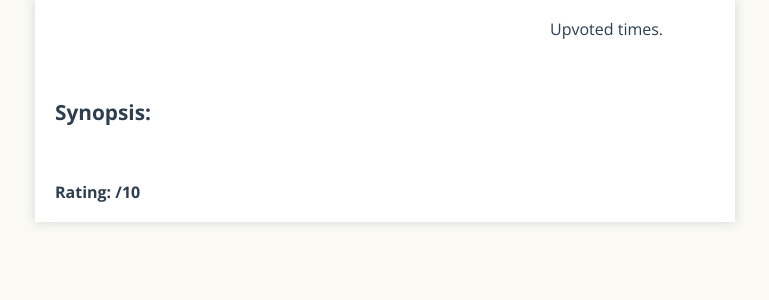
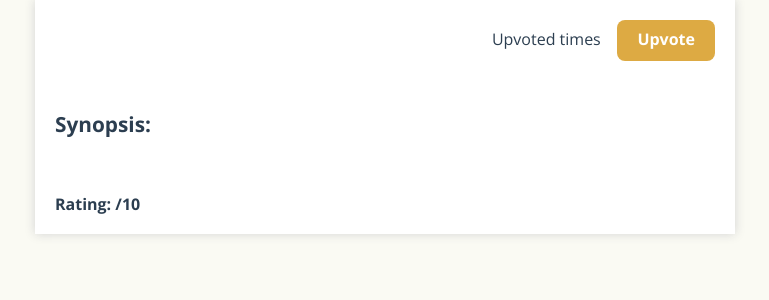
Before and after one commit to mladen/reedsy-frontend-engineer-challenge-vue, a Vue app: page /#/books/1 in a window 1280 px wide. Shown: the top 300 px of the page, without its empty margins (255-1024 px from the left). Built offline with nearby package versions, Linux system fonts and the light colour scheme; no server answers.

Commit message:
Added an Upvote button on a single book page

```diff
--- a/src/App.vue
+++ b/src/App.vue
@@ -46,10 +46,13 @@ html, body {
     }
 
     .synopsis,
-    .upvote-button,
+    .upvote-button {
+      font-size: 1rem;
+      text-align: left;
+    }
+
     .upvotes {
       font-size: 1rem;
-      text-align: left;
     }
   }
 }
--- a/src/components/BookDetails.vue
+++ b/src/components/BookDetails.vue
@@ -7,7 +7,11 @@
         <span class="author">{{ book.author }}</span>
       </div>
 
-      <div class="upvotes">Upvoted {{ book.upvotes }} times.</div>
+      <div class="upvotes">Upvoted {{ book.upvotes }} times &nbsp;&nbsp;
+        <upvote-button
+          :upvoted="book.upvoted">
+        </upvote-button>
+      </div>
     </div>
 
     <div class="cover-image">
@@ -30,8 +34,12 @@
 
 <script>
 import axios from 'axios';
+import UpvoteButton from './Button';
 
 export default {
+  components: {
+    'upvote-button': UpvoteButton,
+  },
   data() {
     return {
       slug: this.$route.params.slug,
@@ -71,10 +79,12 @@ export default {
     text-align: left;
 
     .title {
-      flex: 3;
+      flex: 1;
     }
     .upvotes {
       flex: 1;
+      margin: auto;
+      text-align: right;
     }
   }
 
```
